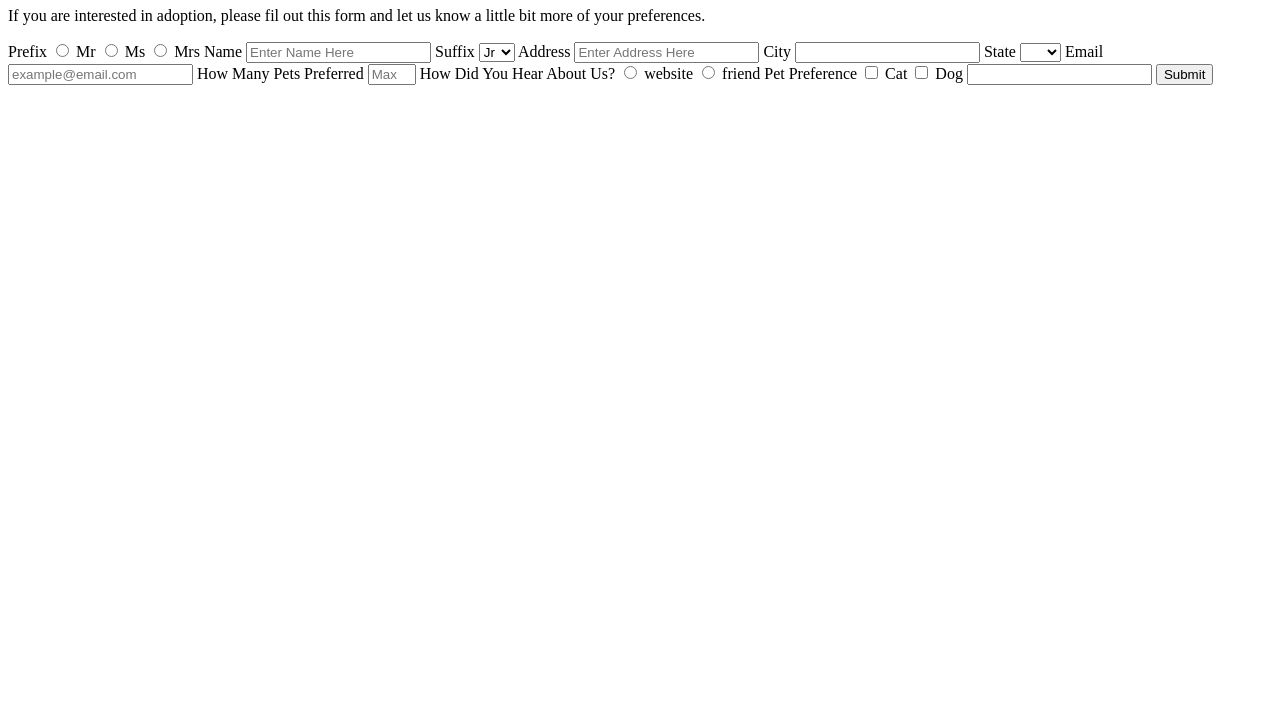
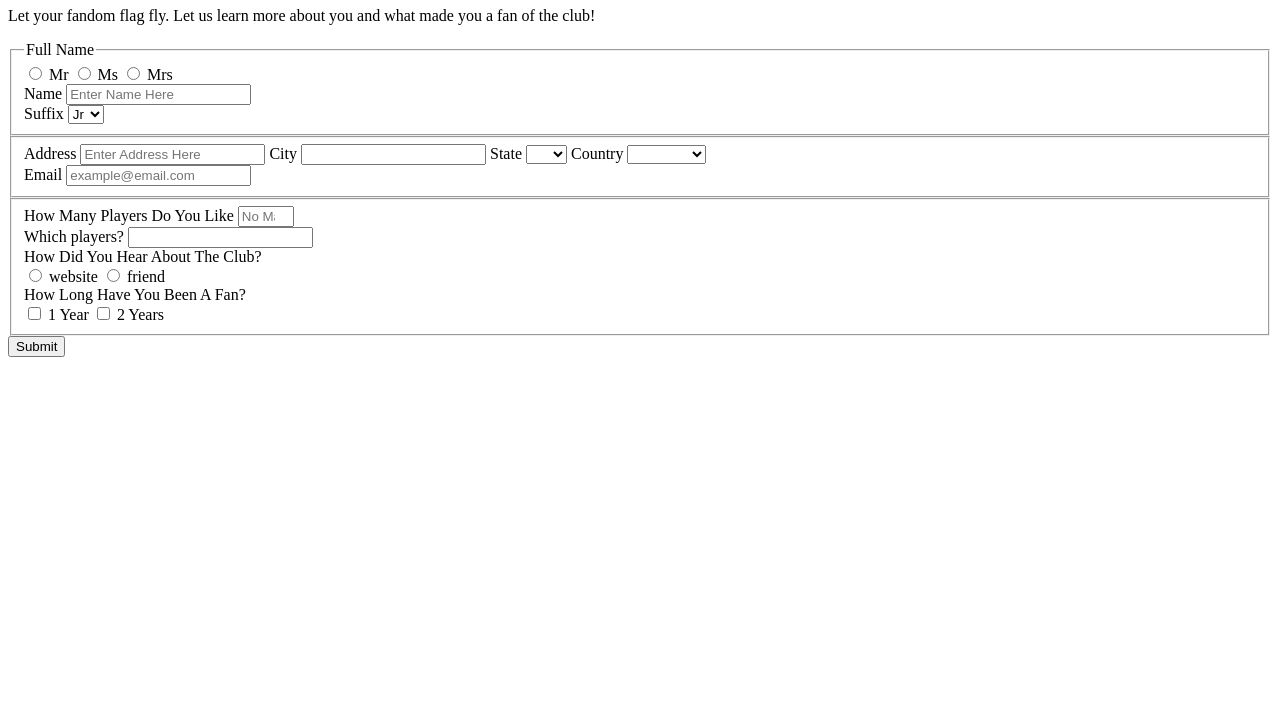
Before and after one commit to chocopanpan/pet-adoption-form, a plain HTML site: page index.html in a window 1280 px wide. Shown: the part 73-800 px from the top of the page. Drawn offline with Linux system fonts and the light colour scheme.

Commit message:
Form Topic Change
Form for Real Madrid Fans.

```diff
--- a/index.html
+++ b/index.html
@@ -6,23 +6,28 @@
     <title>Survey Form</title>
   </head>
   <body>
-    <h1 id="title">Pet Adoption Form</h1>
-    <p id="description">If you are interested in adoption, please fil out this form and let us know a little bit more of your preferences.</p>
+    <h1 id="title">Madridista Fan Survey</h1>
+    <p id="description">Let your fandom flag fly.  Let us learn more about you and what made you a fan of the club!</p>
     <form id="survey-form">
-      <label>Prefix</label>
-        <input type="radio" name="mr" value="mr"/>
+      <fieldset>
+        <legend>Full Name</legend>
+          <input type="radio" name="mr" value="mr"/>
             <label>Mr</label>
         <input type="radio" name="ms" value="ms"/>
           <label>Ms</label>
         <input type="radio" name="mrs" value="mrs"/>
           <label>Mrs</label>
+          <br>
       <label id="name-label">Name</label>
         <input type="text" id="name" placeholder="Enter Name Here" required/>
+        <br>
       <label id="suffix-label">Suffix</label>
         <select id="dropdown">
             <option value="jr">Jr</option>
             <option value="sr">Sr</option>
         </select>
+      </fieldset>
+      <fieldset>
       <label id="address-label">Address</label>
         <input type="text" id="address" placeholder="Enter Address Here" required>
         <label id="city-label">City</label>
@@ -35,23 +40,39 @@
             <option value="arizona">AZ</option>
             <option value="arkansas">AR</option>
         </select>
+        <label id="dropdown">Country</label>
+        <select name="country" id="dropdown">
+            <option value=""></option>
+            <option value="usa">USA</option>
+            <option value="canada">Canada</option>
+            <option value="mexico">Mexico</option>
+            <option value="bahamas">Bahamas</option>
+        </select>
+        <br>
         <label id="email-label">Email</label>
         <input type="email" id="email" placeholder="example@email.com" required/>
-        <label id="number-label">How Many Pets Preferred</label>
-        <input type="number" id="number" placeholder="Max 3" min="1" max="4"/>
-        <label id="referral">How Did You Hear About Us?</label>
-        <!-- <select id="dropdown"> -->
+      </fieldset>
+      <fieldset>
+        <label id="number-label">How Many Players Do You Like</label>
+        <input type="number" id="number" placeholder="No Max" min="1" max="24"/>
+        <br>
+        <label>Which players?
+        <input type="textarea">
+        <br>
+        <label id="referral">How Did You Hear About The Club?</label>
+        <br>
             <input type="radio" name="website" value="website"/>
             <label>website</label>
             <input type="radio" name="friend" value="friend"/>
         <label>friend</label>
-        <!-- </select> -->
-        <label id="pet-preference">Pet Preference</label>
-        <input type="checkbox" name="cat" value="cat">
-        <label>Cat</label>
-        <input type="checkbox" name="dog" value="dog">
-        <label>Dog</label>
-        <input type="textarea">
+        <br>
+        <label id="pet-preference">How Long Have You Been A Fan?</label>
+        <br>
+        <input type="checkbox" name="oneyear" value="oneyear">
+        <label>1 Year</label>
+        <input type="checkbox" name="twoyear" value="twoyear">
+        <label>2 Years</label>
+      </fieldset>
         <button id="submit">Submit</button>
     </form>
   </body>
```
